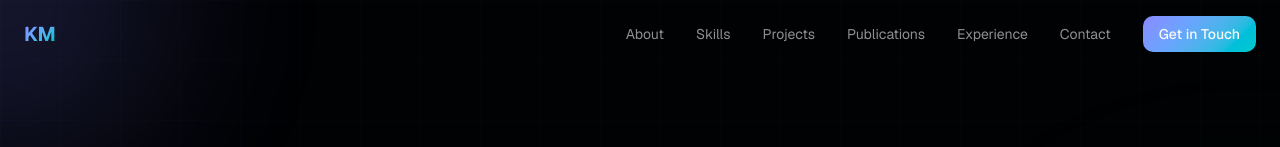
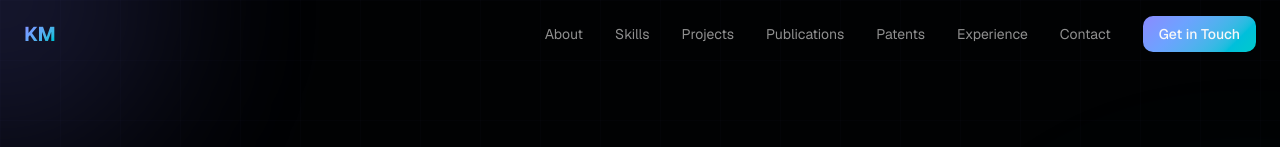
Before and after one commit to Fy1zN/MY-PORTFOLIO, a Next.js app: page / in a window 1280 px wide. Shown: the top 147 px of the page. Built offline with nearby package versions, Linux system fonts and the light colour scheme.

Commit message:
Add patents to navbar

```diff
--- a/components/portfolio/navbar.tsx
+++ b/components/portfolio/navbar.tsx
@@ -22,6 +22,8 @@ const navItems = [
   { name: "Projects", href: "#projects" },
 
   { name: "Publications", href: "#publications" },
+
+  { name: "Patents", href: "#patents" },
 
   { name: "Experience", href: "#experience" },
 
```
